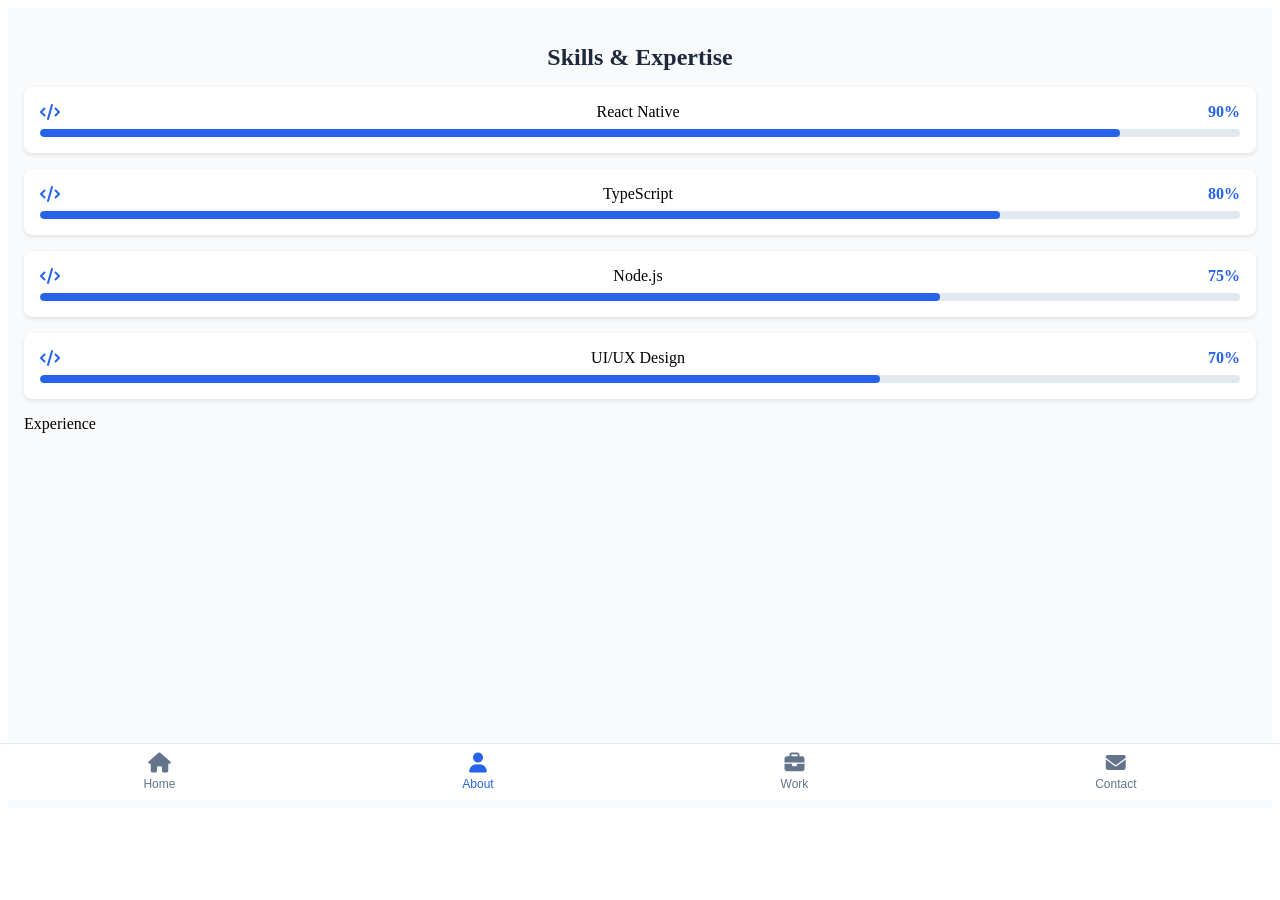
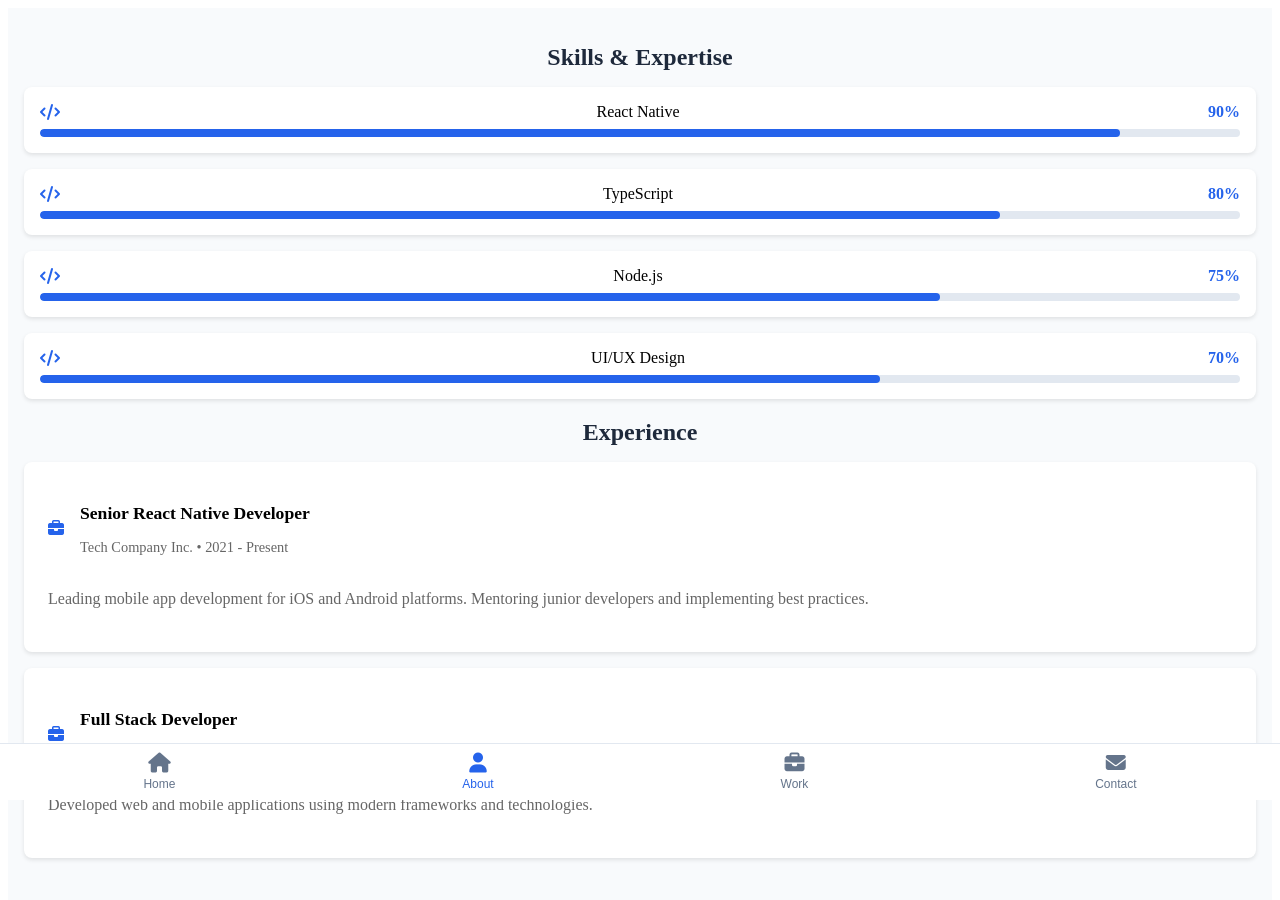
Before and after one commit to JaRoD41/jarod-react-portfolio, a React (Vite) app: page / in a window 1280 px wide. Both pictures are taken after a click on the button "About". Shown: the top 900 px of the page. Before the commit the page ends 816 px from the top, so only its background shows below. Built offline with nearby package versions, Linux system fonts and the light colour scheme.

Commit message:
fin premier jet About

```diff
--- a/src/components/About/Experience/Experience.jsx
+++ b/src/components/About/Experience/Experience.jsx
@@ -1,6 +1,25 @@
 import './experience.css'
+import experiences from '../../../data/experiences.json'
 
 const Experience = () => {
-	return <div>Experience</div>
+	return (
+		<section className='experience-section'>
+			<h2 className='section-title'>Experience</h2>
+			{experiences.map((exp) => (
+				<div key={exp.title} className='experience-card'>
+					<div className='experience-header'>
+						<i className='fas fa-briefcase'></i>
+						<div>
+							<h3>{exp.title}</h3>
+							<p className='company'>
+								{exp.company} • {exp.period}
+							</p>
+						</div>
+					</div>
+					<p className='experience-description'>{exp.description}</p>
+				</div>
+			))}
+		</section>
+	)
 }
 export default Experience
--- a/src/components/About/Experience/experience.css
+++ b/src/components/About/Experience/experience.css
@@ -0,0 +1,33 @@
+.experience-card {
+    background: var(--color-card);
+    border-radius: var(--border-radius);
+    padding: 1.5rem;
+    margin-bottom: 1rem;
+    box-shadow: var(--box-shadow);
+}
+
+.experience-header {
+    display: flex;
+    align-items: center;
+    margin-bottom: 0.5rem;
+}
+
+.experience-header i {
+    color: var(--color-primary);
+    margin-right: 1rem;
+}
+
+.experience-header h3 {
+    font-size: 1.1rem;
+    margin-bottom: 0.2rem;
+}
+
+.company {
+    color: var(--color-text-light);
+    font-size: 0.9rem;
+}
+
+.experience-description {
+    color: var(--color-text-light);
+    line-height: 1.6;
+}
--- a/src/data/experiences.json
+++ b/src/data/experiences.json
@@ -0,0 +1,14 @@
+[
+	{
+		"title": "Senior React Native Developer",
+		"company": "Tech Company Inc.",
+		"period": "2021 - Present",
+		"description": "Leading mobile app development for iOS and Android platforms. Mentoring junior developers and implementing best practices."
+	},
+	{
+		"title": "Full Stack Developer",
+		"company": "Startup Solutions",
+		"period": "2019 - 2021",
+		"description": "Developed web and mobile applications using modern frameworks and technologies."
+	}
+]
```
